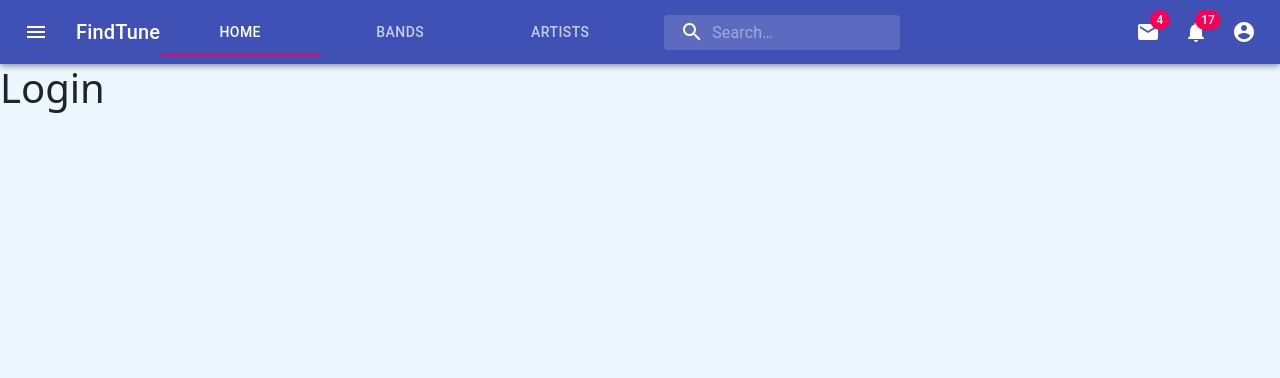
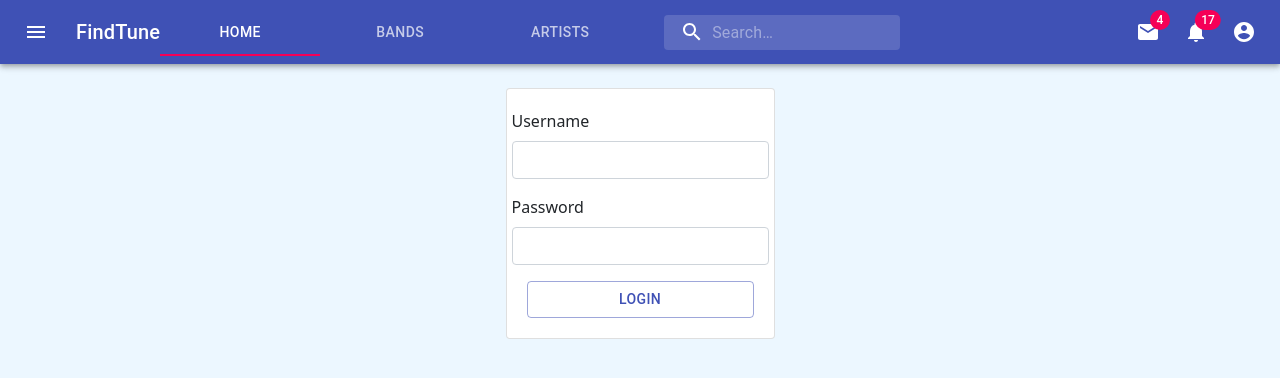
Before and after one commit to julien-devatom/findtune.com, a React (Create React App) app: page /login in a window 1280 px wide. Shown: the top 378 px of the page. Built offline with nearby package versions, Linux system fonts and the light colour scheme; a web font is replaced by a local one.

Commit message:
login form

```diff
--- a/package.json
+++ b/package.json
@@ -18,6 +18,7 @@
     "react": "^17.0.1",
     "react-dom": "^17.0.1",
     "react-floating-buttons": "^1.0.1",
+    "react-hook-form": "^6.14.1",
     "react-router-dom": "^5.2.0",
     "react-scripts": "4.0.1",
     "styled-components": "^5.2.1"
--- a/src/App.js
+++ b/src/App.js
@@ -25,7 +25,7 @@ function App() {
       <Router>
         <div>
           <Navbar />
-          <div class="multi-action-button">
+          <div className="multi-action-button">
             <MultiActionButton />
           </div>
           <Switch>
--- a/src/components/form/LoginType.js
+++ b/src/components/form/LoginType.js
@@ -0,0 +1,31 @@
+import {useForm} from "react-hook-form";
+import {Button} from "@material-ui/core";
+
+
+export default function LoginType() {
+    const {register, handleSubmit, formState, errors} = useForm();
+    const {isSubmitting} = formState
+    const onSubmit = data => {
+    console.log(data)
+    }
+
+    console.log(errors)
+    return(
+    <form onSubmit={handleSubmit(onSubmit)}>
+        <div className="row">
+            <div className="form-group">
+                <label htmlFor="username">Username</label>
+                <input className={errors.username ? "form-control is-invalid" : "form-control"} type="text" id="username" ref={register({required: 'Username is required'})} name="username"/>
+                {errors.username && <span className="invalid-feedback">{errors.username.message}</span>}
+            </div>
+        </div>
+        <div className="row">
+            <div className="form-group">
+                <label htmlFor="password">Password</label>
+                <input className="form-control" type="password" id="password" ref={register({required: 'password is required'})} name="password"/>
+            </div>
+        </div>
+        <Button disabled={isSubmitting} type="submit" variant="outlined" color="primary" className="w-100">{} Login</Button>
+    </form>
+    )
+}
--- a/src/pages/Login.js
+++ b/src/pages/Login.js
@@ -1,7 +1,13 @@
+import LoginType from "../components/form/LoginType";
+
 export const Login = () => {
     return(
-        <div>
-            <h1>Login</h1>
-        </div>
+        <section className="container mt-4 d-flex justify-content-center align-items-center">
+            <div className="card">
+                <div className="card-body">
+                    <LoginType />
+                </div>
+            </div>
+        </section>
     )
 }
```
Also changed, not shown: 1 other file (tests, documents, lock files or other folders).
